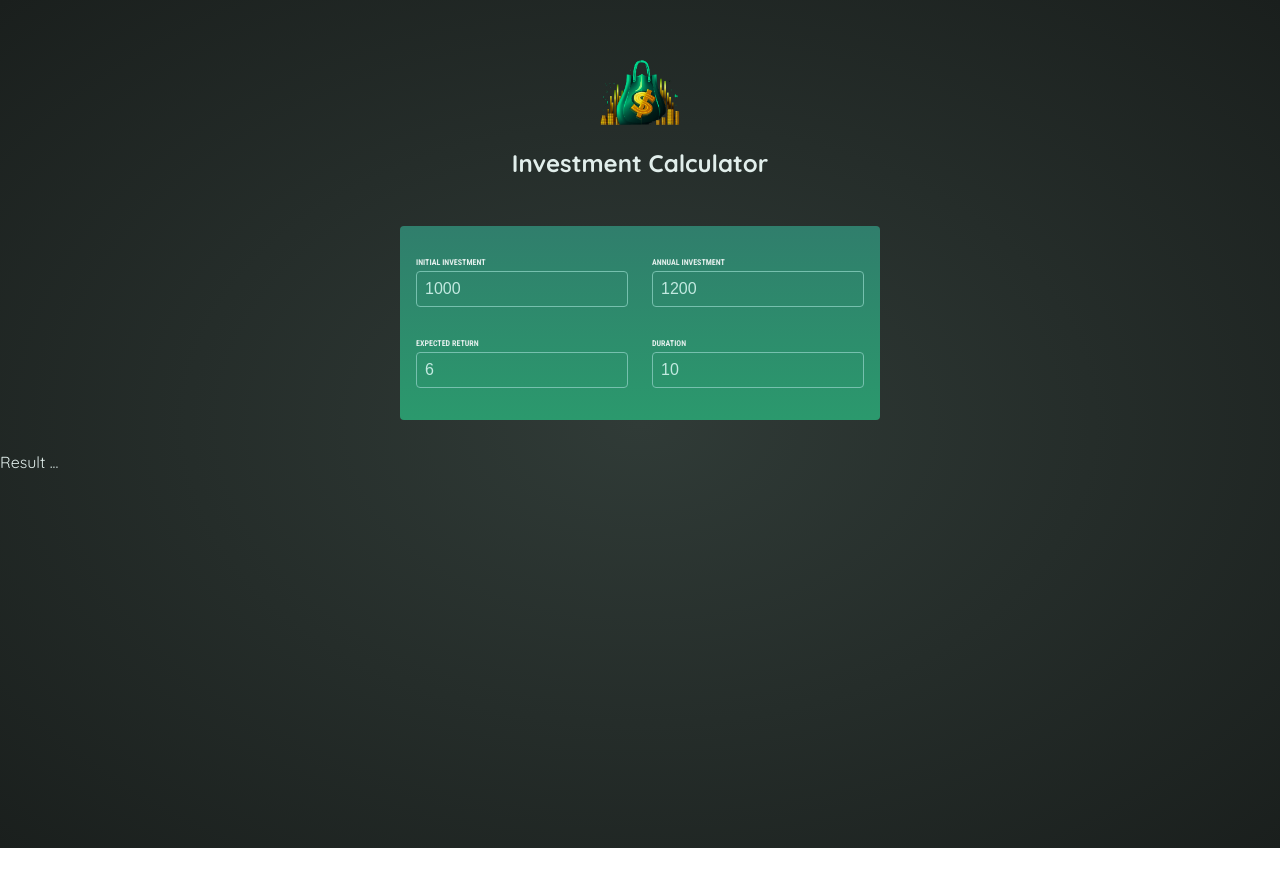
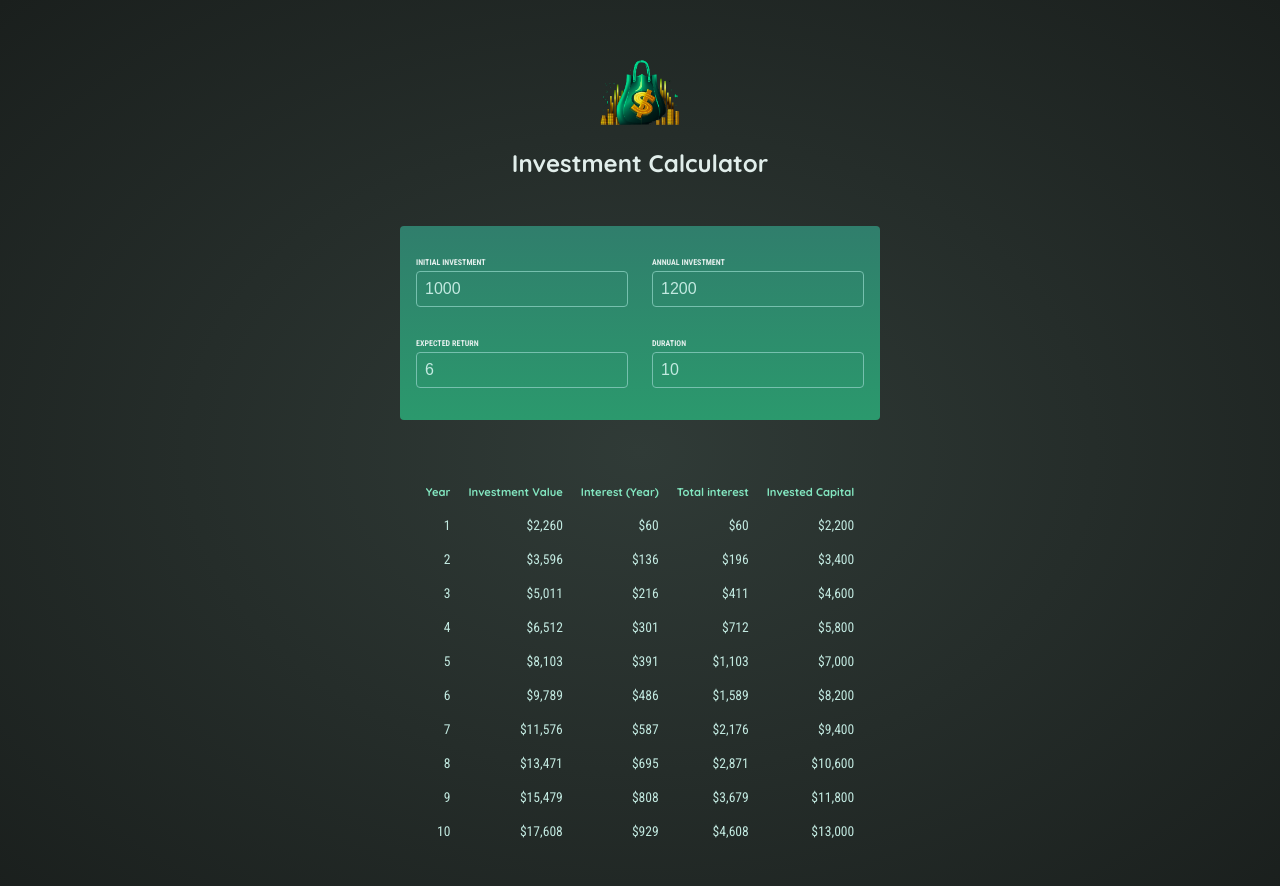
Before and after one commit to hafizshadm/investment-calculator, a React (Vite) app: page / in a window 1280 px wide. Shown: the top 886 px of the page. Before the commit the page ends 848 px from the top, so only its background shows below. Built offline with nearby package versions, Linux system fonts and the light colour scheme.

Commit message:
Results Data added in table

```diff
--- a/src/components/Results.jsx
+++ b/src/components/Results.jsx
@@ -1,10 +1,40 @@
-import {calculateInvestmentResults} from '../util/investment';
+import { calculateInvestmentResults, formatter } from '../util/investment';
 
 export default function Results({ input }) {
     const resultsData = calculateInvestmentResults(input);
+    const initialInvestment = resultsData[0].valueEndOfYear -
+    resultsData[0].interest -
+    resultsData[0].annualInvestment;
 
     console.log(resultsData);
     return (
-        <p>Result ...</p>
+        <table id='result'>
+            <thead>
+                <tr>
+                    <th>Year</th>
+                    <th>Investment Value</th>
+                    <th>Interest (Year)</th>
+                    <th>Total interest</th>
+                    <th>Invested Capital</th>
+                </tr>
+            </thead>
+            <tbody>
+                {resultsData.map(
+                    yearData => {
+                        const totalInterest = yearData.valueEndOfYear - yearData.annualInvestment * yearData.year - initialInvestment;
+                        const totalInvestment = yearData.valueEndOfYear - totalInterest;
+                        return (
+                            <tr key={yearData.year}>
+                                <td>{yearData.year}</td>
+                                <td>{formatter.format(yearData.valueEndOfYear)}</td>
+                                <td>{formatter.format(yearData.interest)}</td>
+                                <td>{formatter.format(totalInterest)}</td>
+                                <td>{formatter.format(totalInvestment)}</td>
+                            </tr>
+                        )
+                    }
+                )}
+            </tbody>
+        </table>
     );
 }
```
